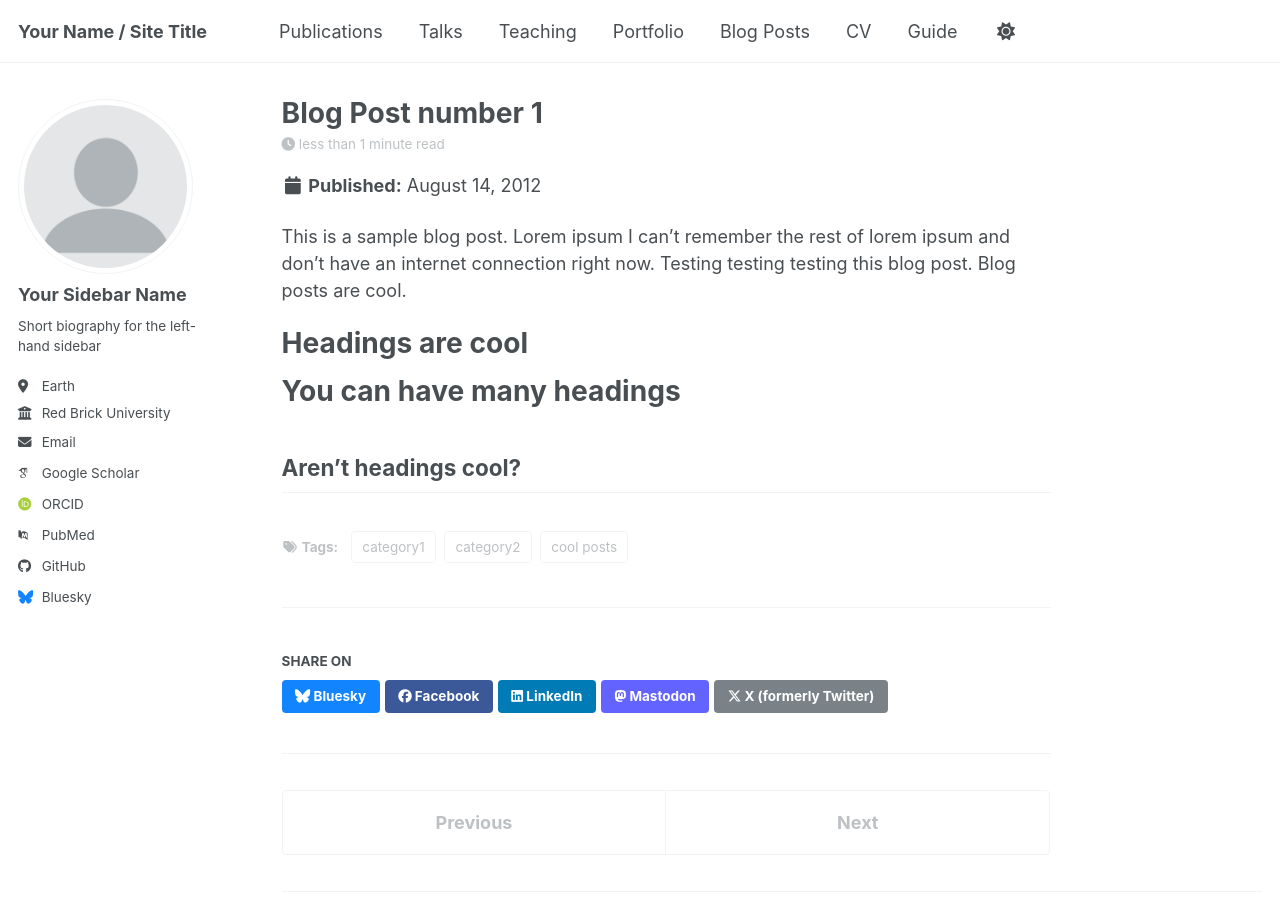
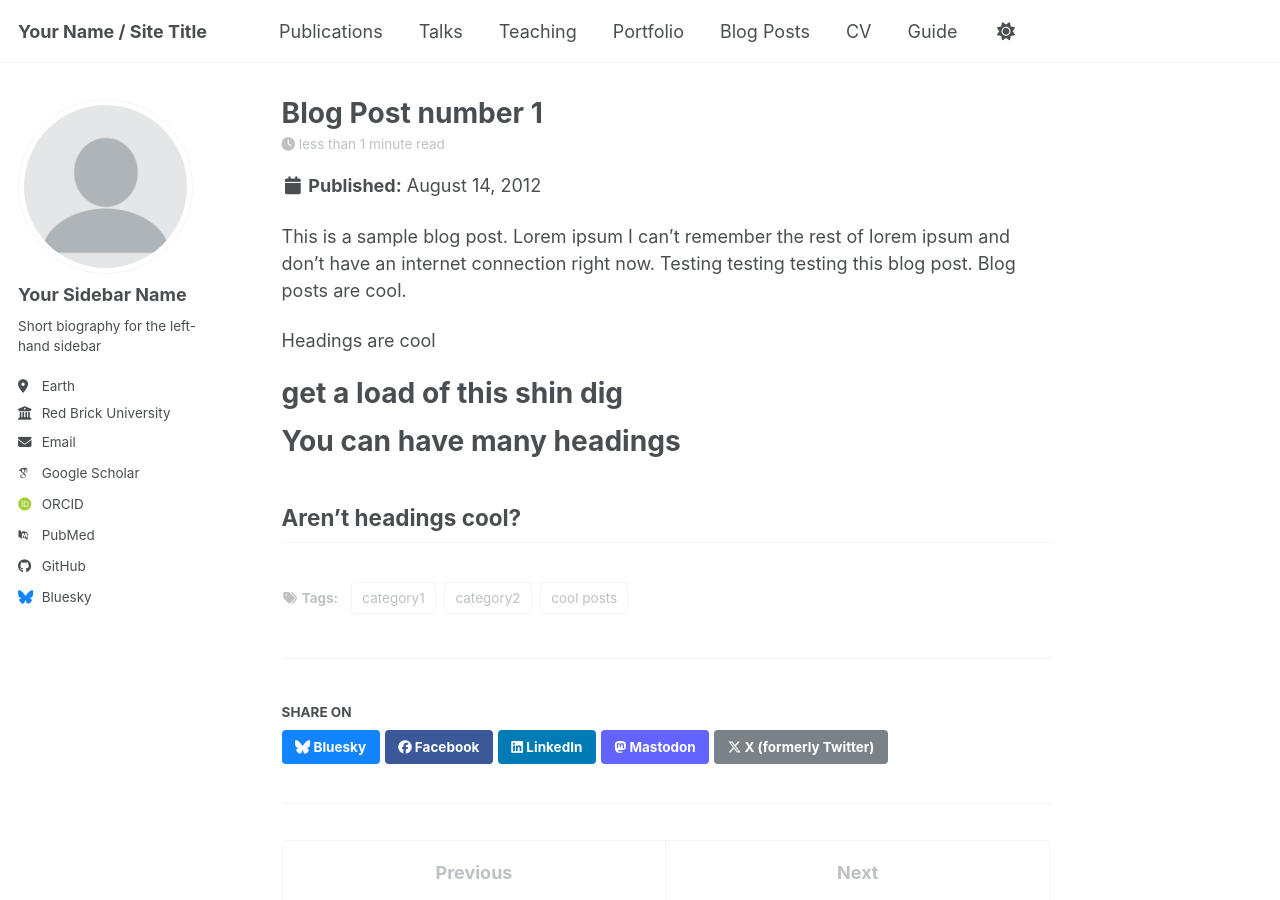
Before and after one commit to AndrewAtta/andrewatta.github.io, a Jekyll site: the page built from _posts/2012-08-14-blog-post-1.md, in a window 1280 px wide and 900 px high. Built offline with Jekyll 4.4.1, drawn with Linux system fonts in a browser that asks for light colours; some web fonts are replaced; a script bundle is joined from its source files by our own code; library files that are not in the unit come from our copies.

Commit message:
testing if pushing to github changes the page

```diff
--- a/_posts/2012-08-14-blog-post-1.md
+++ b/_posts/2012-08-14-blog-post-1.md
@@ -11,6 +11,8 @@ tags:
 This is a sample blog post. Lorem ipsum I can't remember the rest of lorem ipsum and don't have an internet connection right now. Testing testing testing this blog post. Blog posts are cool.
 
 Headings are cool
+
+get a load of this shin dig
 ======
 
 You can have many headings
```
